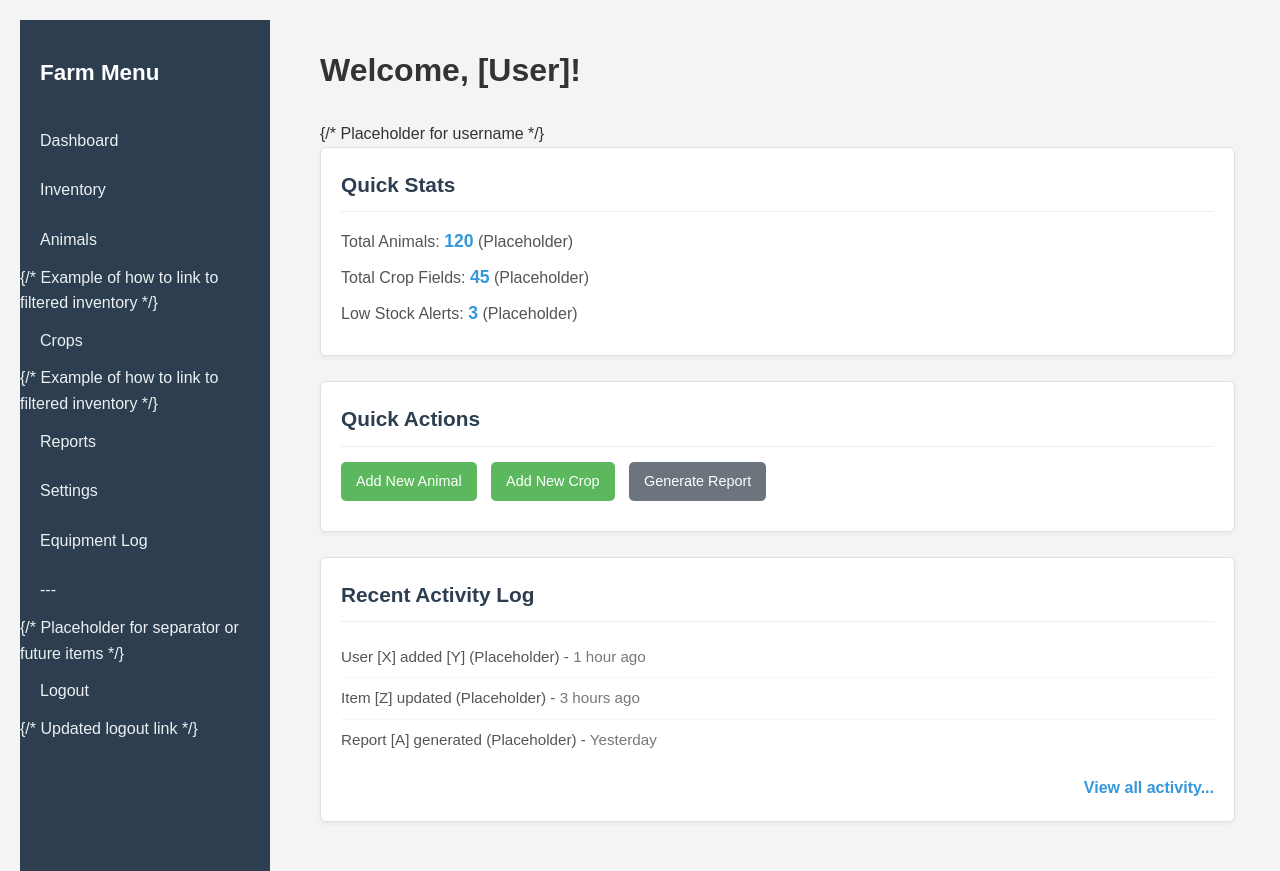
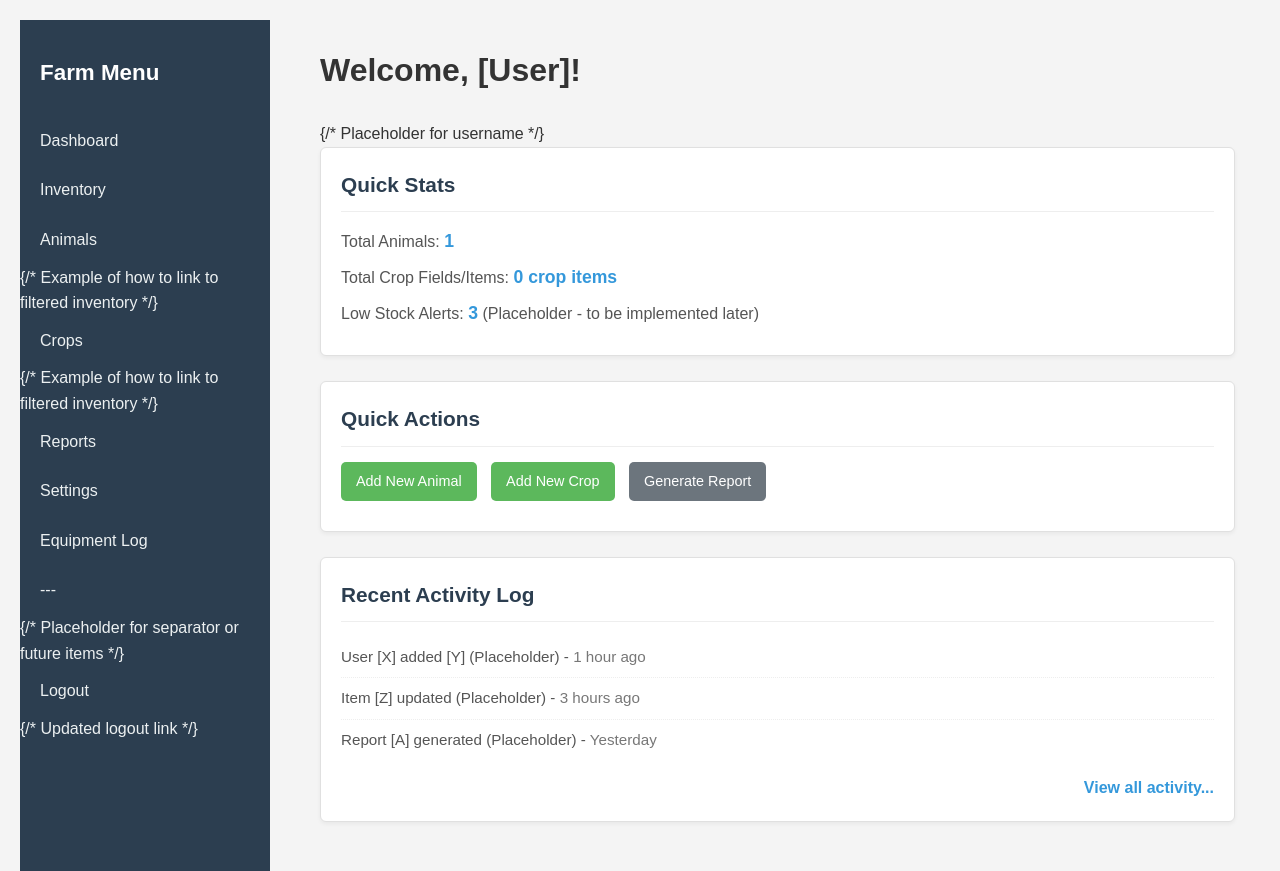
Before and after one commit to Kavindu004/my-pro, a PHP site: page /dashboard.php in a window 1280 px wide. Shown: the top 871 px of the page. Run offline with PHP 8.4, Linux system fonts and the light colour scheme; the visitor is signed in with stand-in values (Sample User, id 1); tables that the repository leaves empty hold one stand-in row (values such as "Sample post").

Commit message:
Make Dashboard Quick Stats dynamic.
This commit updates the dashboard to display real counts for "Total Animals"
and "Total Crop Items" based on data from the database, replacing the
previous placeholder values.

Key changes:
- `includes/db_connect.php`: Updated with `mysqli` connection logic to
  connect to the `farm_inventory_db` database. Includes error handling
  that sets the connection variable to null on failure, allowing pages
  to degrade gracefully.
- `dashboard.php`:
    - Includes `db_connect.php`.
    - Executes SQL `COUNT(*)` queries on the `inventory_items` table
      to get the total number of items with `item_type = 'Animal'` and
      `item_type = 'Crop'`.
    - Displays these fetched counts in the "Quick Stats" section.
    - Provides fallback values ("N/A (DB Error)" or "0 (Error)") if the
      database connection or queries fail.

The "Low Stock Alerts" stat remains a placeholder for future implementation.

```diff
--- a/dashboard.php
+++ b/dashboard.php
@@ -7,8 +7,49 @@ if (!isset($_SESSION['is_admin_loggedin']) || $_SESSION['is_admin_loggedin'] !==
     header("Location: login.php");
     exit; // Important to stop further script execution
 }
-?>
-<?php
+
+require_once 'includes/db_connect.php'; // Include Database Connection
+
+// Initialize dynamic data with fallbacks
+$animal_count_display = "120 (Placeholder)"; // Original placeholder
+$crop_fields_display = "45 (Placeholder)"; // Original placeholder
+// $low_stock_alerts_display = "3 (Placeholder)"; // Low stock alerts are more complex, handle later
+
+if ($db_connection) { // Check if database connection is established
+    // Fetch Animal Count
+    $sql_animals = "SELECT COUNT(*) as total_animals FROM inventory_items WHERE item_type = 'Animal'";
+    $result_animals = mysqli_query($db_connection, $sql_animals);
+    if ($result_animals && mysqli_num_rows($result_animals) > 0) {
+        $row_animals = mysqli_fetch_assoc($result_animals);
+        $animal_count_display = $row_animals['total_animals'];
+        mysqli_free_result($result_animals);
+    } else {
+        // Query failed or no rows, keep placeholder or set to "N/A" or 0
+        $animal_count_display = "0 (Error)";
+    }
+
+    // Fetch Crop Count (Number of distinct crop types or total crop items)
+    // For simplicity, let's count total items of type 'Crop'
+    $sql_crops = "SELECT COUNT(*) as total_crops FROM inventory_items WHERE item_type = 'Crop'";
+    $result_crops = mysqli_query($db_connection, $sql_crops);
+    if ($result_crops && mysqli_num_rows($result_crops) > 0) {
+        $row_crops = mysqli_fetch_assoc($result_crops);
+        // The wireframe says "45 fields", which is different from item count.
+        // For now, we'll display the count of 'Crop' type items.
+        // This could be refined later if "fields" means something else (e.g., distinct locations for crops).
+        $crop_fields_display = $row_crops['total_crops'] . " crop items";
+        mysqli_free_result($result_crops);
+    } else {
+        $crop_fields_display = "0 crop items (Error)";
+    }
+
+    // Note: $db_connection is usually closed automatically at script end.
+} else {
+    // $db_connection was null, use fallback messages
+    $animal_count_display = "N/A (DB Error)";
+    $crop_fields_display = "N/A (DB Error)";
+}
+
 $pageTitle = "Dashboard - Farm Inventory";
 include 'includes/header.php';
 ?>
@@ -21,9 +62,9 @@ include 'includes/header.php';
 
         <div id="dashboard-stats">
             <h2>Quick Stats</h2>
-            <p>Total Animals: <strong>120</strong> (Placeholder)</p>
-            <p>Total Crop Fields: <strong>45</strong> (Placeholder)</p>
-            <p>Low Stock Alerts: <strong>3</strong> (Placeholder)</p>
+            <p>Total Animals: <strong><?php echo $animal_count_display; ?></strong></p>
+            <p>Total Crop Fields/Items: <strong><?php echo $crop_fields_display; ?></strong></p>
+            <p>Low Stock Alerts: <strong>3</strong> (Placeholder - to be implemented later)</p>
         </div>
 
         <div id="dashboard-quick-actions">
--- a/includes/db_connect.php
+++ b/includes/db_connect.php
@@ -0,0 +1,33 @@
+<?php
+// Database connection parameters
+define('DB_SERVER', 'localhost');
+define('DB_USERNAME', 'root'); // Default XAMPP username
+define('DB_PASSWORD', '');     // Default XAMPP password (empty)
+define('DB_NAME', 'farm_inventory_db'); // The database name you created
+
+// Attempt to connect to MySQL database
+$db_connection = mysqli_connect(DB_SERVER, DB_USERNAME, DB_PASSWORD, DB_NAME);
+
+// Check connection
+if ($db_connection === false) {
+    // Connection failed, handle error
+    // Set $db_connection to null, pages can check for this.
+    $db_connection = null;
+    // Optional: log the actual error to the server's error log for debugging
+    // if (function_exists('error_log')) {
+    //    error_log("MySQL Connection Error: " . mysqli_connect_error());
+    // }
+} else {
+    // Optional: Set character set to utf8mb4 for full Unicode support
+    if (!mysqli_set_charset($db_connection, "utf8mb4")) {
+        // Optional: log this error if it occurs
+        // if (function_exists('error_log')) {
+        //     error_log("Error loading character set utf8mb4: " . mysqli_error($db_connection));
+        // }
+    }
+}
+
+// Note: No explicit mysqli_close($db_connection) here,
+// PHP will automatically close the connection at the end of the script execution.
+// If you need to close it earlier for specific reasons, you would call it explicitly.
+?>
```
